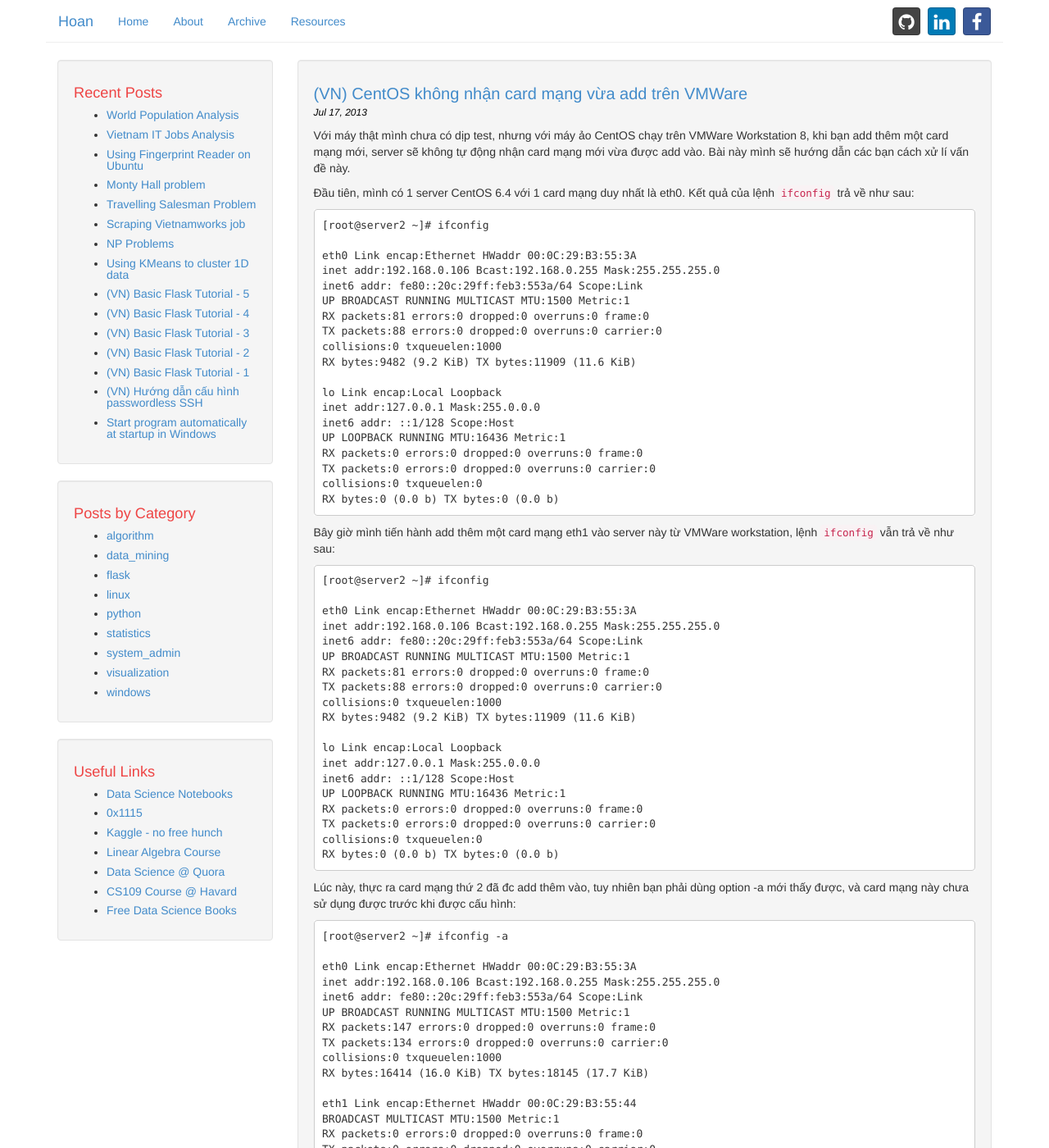
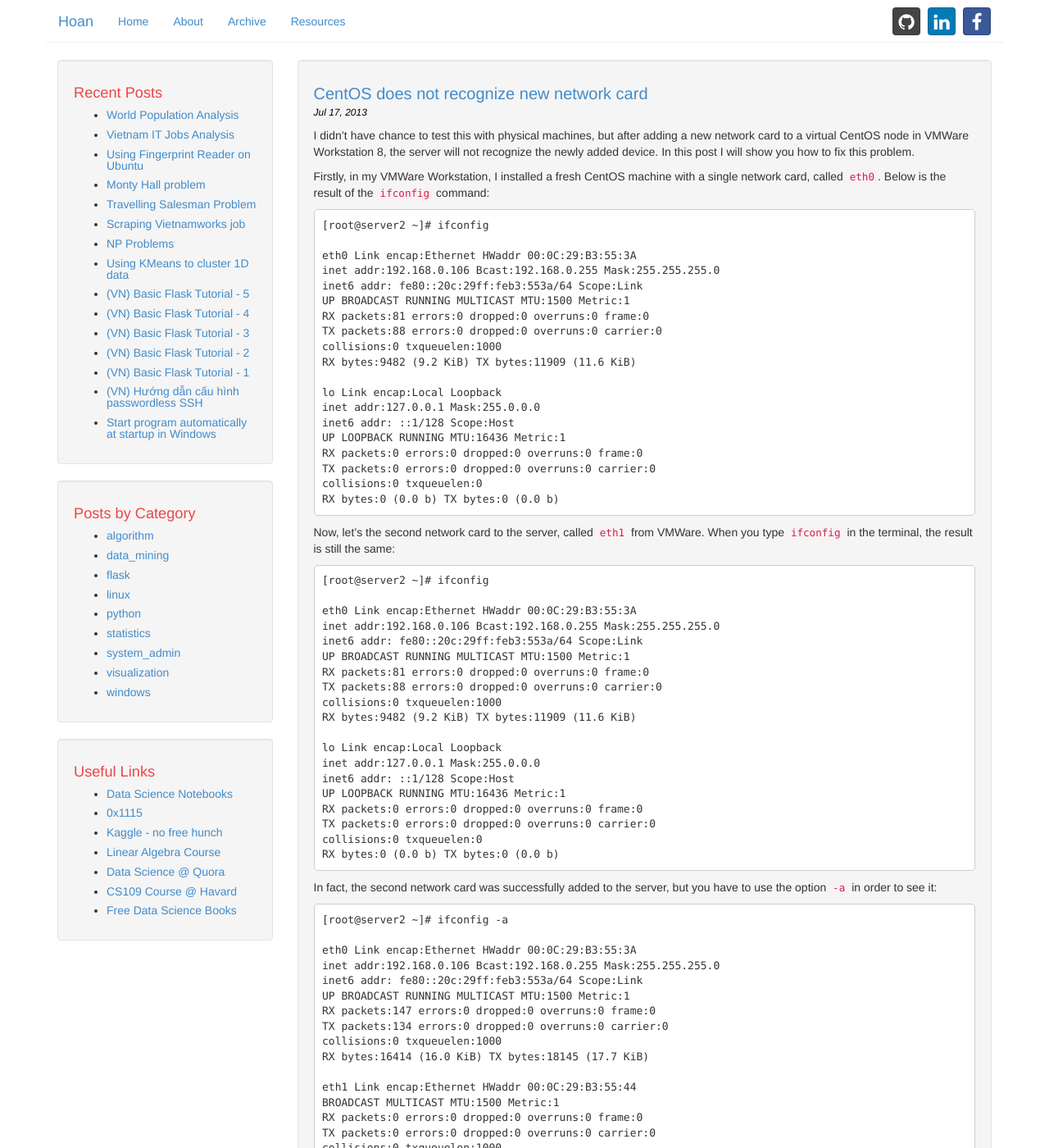
Before and after one commit to hoanvu/hoanvu.github.io, a Jekyll site: the page built from _posts/2013-07-17-centos-does-not-recognize-new-network-card.md, in a window 1280 px wide and 1400 px high. Shown: the whole window at 82% size. Built offline with Jekyll 4.4.1, drawn with Linux system fonts in a browser that asks for light colours; some of the changed text lies outside the part shown.

````diff
--- a/_posts/2013-07-17-centos-khong-nhan-card-mang-vua-add-tren-centos.md
+++ b/_posts/2013-07-17-centos-does-not-recognize-new-network-card.md
@@ -1,14 +1,14 @@
 ---
 layout: post
-title: "(VN) CentOS không nhận card mạng vừa add trên VMWare"
+title: "CentOS does not recognize new network card"
 date: 2013-07-17 11:58:20 +0700
 categories: system_admin linux
 tags: system_admin network centos
 ---
 
-Với máy thật mình chưa có dịp test, nhưng với máy ảo CentOS chạy trên VMWare Workstation 8, khi bạn add thêm một card mạng mới, server sẽ không tự động nhận card mạng mới vừa được add vào. Bài này mình sẽ hướng dẫn các bạn cách xử lí vấn đề này.
+I didn't have chance to test this with physical machines, but after adding a new network card to a virtual CentOS node in VMWare Workstation 8, the server will not recognize the newly added device. In this post I will show you how to fix this problem.
 
-Đầu tiên, mình có 1 server CentOS 6.4 với 1 card mạng duy nhất là eth0. Kết quả của lệnh ```ifconfig``` trả về như sau:
+Firstly, in my VMWare Workstation, I installed a fresh CentOS machine with a single network card, called `eth0`. Below is the result of the `ifconfig` command:
 
 ```
 [root@server2 ~]# ifconfig
@@ -32,7 +32,7 @@
 RX bytes:0 (0.0 b) TX bytes:0 (0.0 b)
 ```
 
-Bây giờ mình tiến hành add thêm một card mạng eth1 vào server này từ VMWare workstation, lệnh ```ifconfig``` vẫn trả về như sau:
+Now, let's the second network card to the server, called `eth1` from VMWare. When you type `ifconfig` in the terminal, the result is still the same:
 
 ```
 [root@server2 ~]# ifconfig
@@ -56,7 +56,7 @@
 RX bytes:0 (0.0 b) TX bytes:0 (0.0 b)
 ```
 
-Lúc này, thực ra card mạng thứ 2 đã đc add thêm vào, tuy nhiên bạn phải dùng option -a mới thấy được, và card mạng này chưa sử dụng được trước khi được cấu hình:
+In fact, the second network card was successfully added to the server, but you have to use the option `-a` in order to see it:
 
 ```
 [root@server2 ~]# ifconfig -a
@@ -87,7 +87,7 @@
 RX bytes:0 (0.0 b) TX bytes:0 (0.0 b)
 ```
 
-Để có thể sử dụng được card mạng mới này, bạn cần phải tạo 1 file cấu hình tên là ```ifcfg-eth1``` tại ```/etc/sysconfig/network-scripts/``` với nội dung cơ bản như sau:
+To be able to use this new network card, you need to create a configuration file for it, name the file as `ifcfg-eth1` in the directory `/etc/sysconfig/network-scripts/` with the following contents:
 
 ```
 DEVICE=eth1
@@ -98,13 +98,13 @@
 BOOTPROTO=dhcp
 ```
 
-Lưu ý là giá trị ở dòng ```HWADDR``` phải được lấy từ output của lệnh ```ifconfig -a```. Save và close lại, sau đó dùng lệnh:
+Note that the value for `HWADDR` must be taken from the command `ifconfig -a` above. Save and close the file, and restart the network service:
 
 ```
 service network restart
 ```
 
-Đánh lại ifconfig, bạn sẽ thấy card mạng mới đã hiện lên và đã có thể sử dụng bình thường.
+Now type `ifconfig`, without option `-a`, the `eth1` card will show up:
 
 ```
 [root@server2 ~]# ifconfig
@@ -137,7 +137,7 @@
 RX bytes:0 (0.0 b) TX bytes:0 (0.0 b)
 ```
 
-Lưu ý: nếu trong file config của eth1 (```/etc/sysconfig/network-scripts/ifcfg-eth1```), bạn không sử dụng địa chỉ MAC từ output của ```ifconfig -a```, sau khi restart network bạn có thể sẽ gặp lỗi sau:
+Note that if you mistype or give the incorrect value for the `HWADDR` line in the configuration file of `eth1` (`/etc/sysconfig/network-scripts/ifcfg-eth1`), you will see the following error while restarting the network service:
 
 ```
 Bringing up interface eth1: Device eth1 has different MAC address than expected, ignoring.
````
